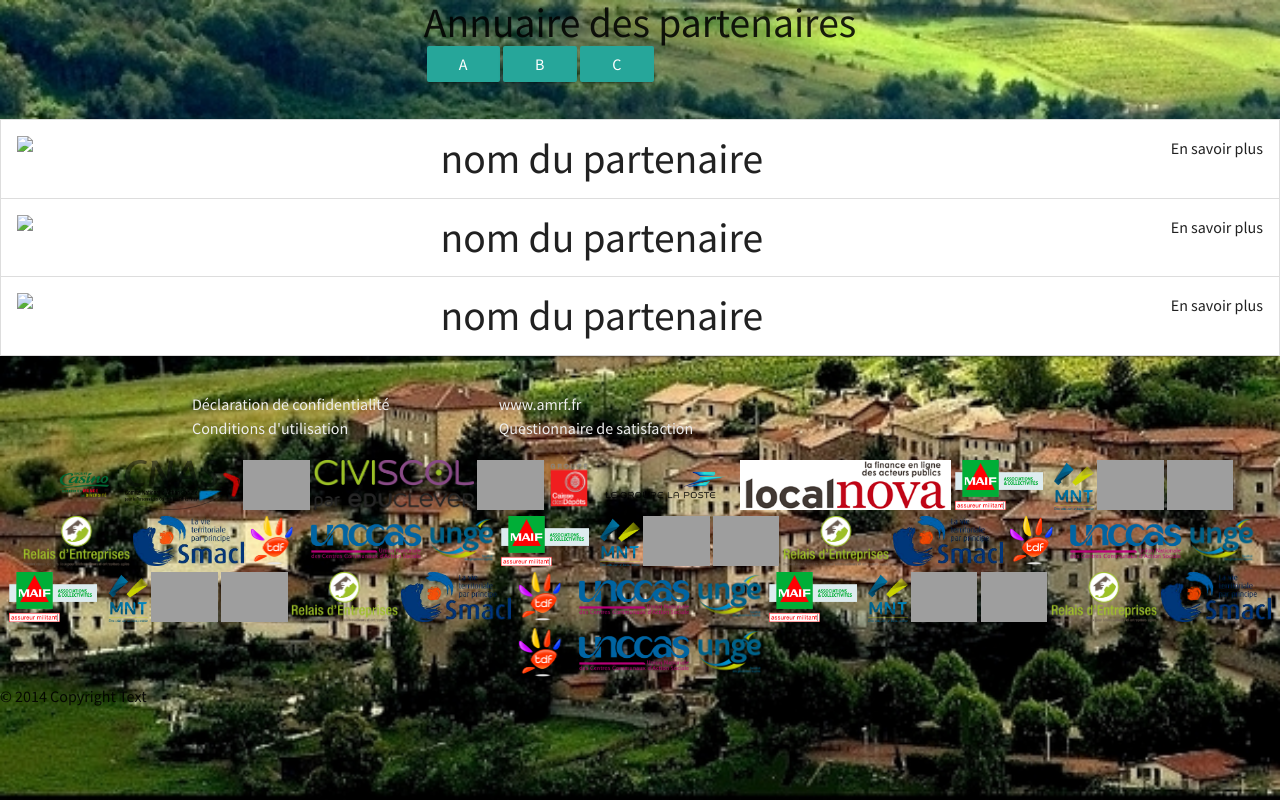
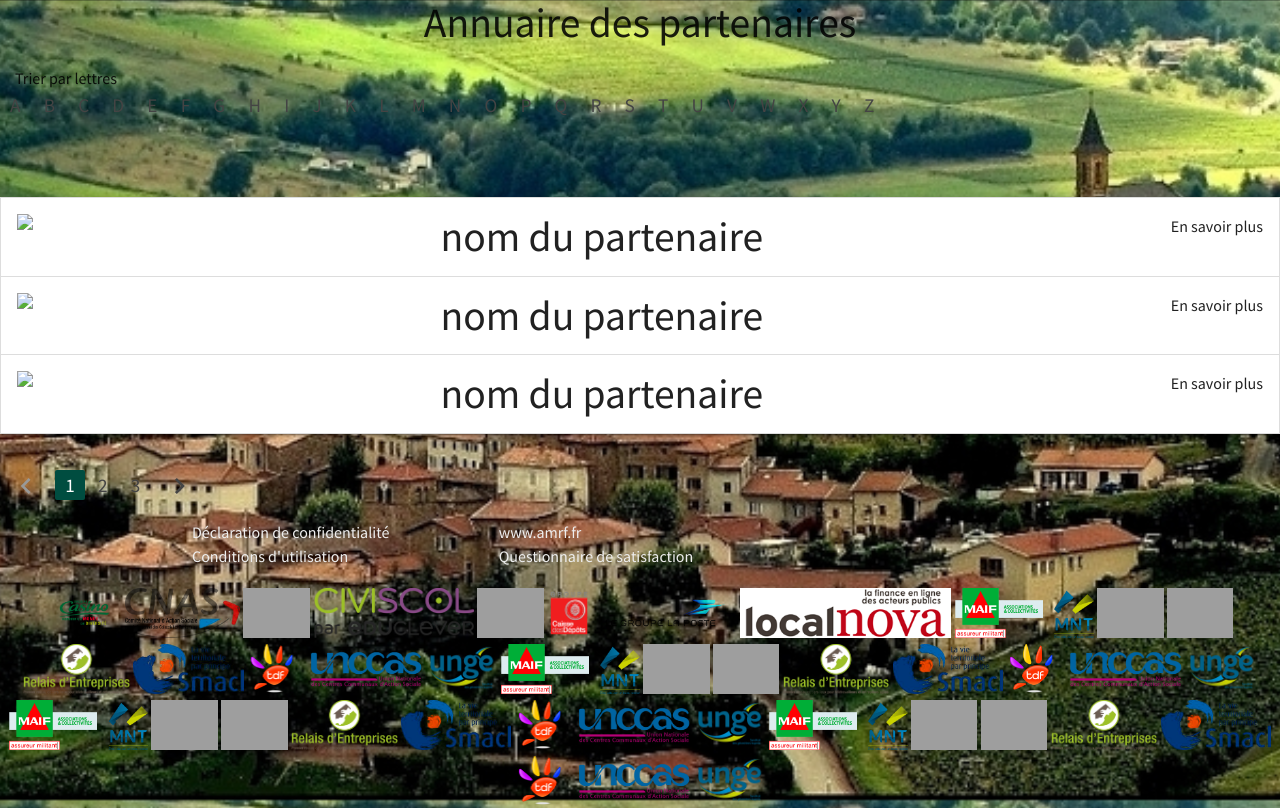
Before and after one commit to Cerynna/Lyon-0917-AMRF, a PHP site: template src/pages/listePartenaire.php in a window 1280 px wide. Shown: the top 808 px of the page. Run offline with PHP 8.4, Linux system fonts and the light colour scheme; the template is opened without the code that fills it, so the values that code supplies are empty; some libraries are stand-ins or nearby versions; some web fonts are replaced; grey boxes are pictures that could not be loaded.

Commit message:
add new listPartenaire.php

```diff
--- a/src/pages/listePartenaire.php
+++ b/src/pages/listePartenaire.php
@@ -1,39 +1,52 @@
-
 <style>
-    .collapsible-header {
-
-    }
 
     h3 {
         margin: auto;
     }
+    p{
+        margin: 20px 0px 0px 15px;
+    }
+    .pagination li.active {
+        background-color: #004d40;
+    }
 
 </style>
+
+<?php
+$secteurs = [
+    'Education', 'Santé', 'Service', 'Environement', 'Aménagement du territoire', 'Tourisme', 'Social', 'Economie', 'Culture', 'Numérique',
+];
+$alphabet = [
+    'A', 'B', 'C', 'D', 'E', 'F', 'G', 'H', 'I', 'J', 'K', 'L', 'M', 'N', 'O', 'P', 'Q', 'R', 'S', 'T', 'U', 'V', 'W', 'X', 'Y', 'Z',
+]; ?>
 <!-- form serach--->
 <section class="row">
     <h3 class="center-align">Annuaire des partenaires</h3>
+    <div class="row">
+        <p>Trier par lettres</p>
+        <ul class="pagination">
+            <!--<li class="active"><a href="#!">active</a></li>-->
+            <?php foreach ($alphabet as $result): ?>
+                <li class="waves-effect"><a href="#!"><?php echo $result ?></a></li>
+            <?php endforeach; ?>
 
-    <div class="input-field col s4">
-        <select multiple>
-            <option value="" disabled selected>Tri par secteur</option>
-            <option value="1">secteur 1</option>
-            <option value="2">secteur 2</option>
-            <option value="3">sectuer 3</option>
-        </select>
+        </ul>
     </div>
 
-    <a class="waves-effect waves-light btn">A</a>
-    <a class="waves-effect waves-light btn">B</a>
-    <a class="waves-effect waves-light btn">C</a>
+    <div class="row">
+        <div class="input-field col s6">
+            <select multiple>
 
-    <div class="input-field col s4 offset-s4">
-        <select>
-            <option value="" disabled selected>Tri par ordre alaphabétique</option>
-            <option value="1">A</option>
-            <option value="2">B</option>
-            <option value="3">C</option>
-        </select>
+                <option value="" disabled selected>Trier par secteurs</option>
+                <?php foreach ($secteurs as $result): ?>
+
+                    <option value="1"><?php echo $result ?></option>
+                <?php endforeach; ?>
+
+            </select>
+        </div>
     </div>
+
 </section>
 
 <!-- results -->
@@ -68,8 +81,6 @@
 
                 </div>
                 <div class=" col s8 left">
-                    <button class="waves-effect waves-light btn">Secteur 1</button>
-                    <button class="waves-effect waves-light btn">Secteur 2.</button>
                     <p>Lorem ipsum dolor sit amet, consectetur adipisicing elit. Dolorem eaque eos est ex fuga impedit
                         magni odio pariatur repudiandae? Animi aperiam aut eius eos explicabo facere magnam repudiandae
                         sit, tempore.</p>
@@ -80,6 +91,11 @@
                         eum excepturi inventore itaque magnam maxime nihil quibusdam quis, tempore voluptatem? Ab at
                         deleniti distinctio earum sequi.</p>
 
+                </div>
+                <div class="row">
+                    <div class=" col s8 left">
+                        <p>Secteur activité / mots clefs</p>
+                    </div>
                 </div>
             </div>
         </li>
@@ -178,3 +194,13 @@
         </li>
     </ul>
 </section>
+
+<div class="row">
+    <ul class="pagination">
+        <li class="disabled"><a href="#!"><i class="material-icons">chevron_left</i></a></li>
+        <li class="active"><a href="#!">1</a></li>
+        <li class="waves-effect"><a href="#!">2</a></li>
+        <li class="waves-effect"><a href="#!">3</a></li>
+        <li class="waves-effect"><a href="#!"><i class="material-icons">chevron_right</i></a></li>
+    </ul>
+</div>
--- a/src/structures/head.php
+++ b/src/structures/head.php
@@ -1,8 +1,8 @@
     <!--Import Google Icon Font-->
     <link href="https://fonts.googleapis.com/icon?family=Material+Icons" rel="stylesheet">
     <!--Import materialize.css-->
-    <link type="text/css" rel="stylesheet" href="../dist/css/materialize.min.css" media="screen,projection"/>
-    <link type="text/css" rel="stylesheet" href="../../dist/css/main.css" media="screen,projection"/>
+    <link type="text/css" rel="stylesheet" href="./dist/css/materialize.min.css" media="screen,projection"/>
+    <link type="text/css" rel="stylesheet" href="./dist/css/main.css" media="screen,projection"/>
 
     <!--Let browser know website is optimized for mobile-->
     <meta name="viewport" content="width=device-width, initial-scale=1.0"/>
```
